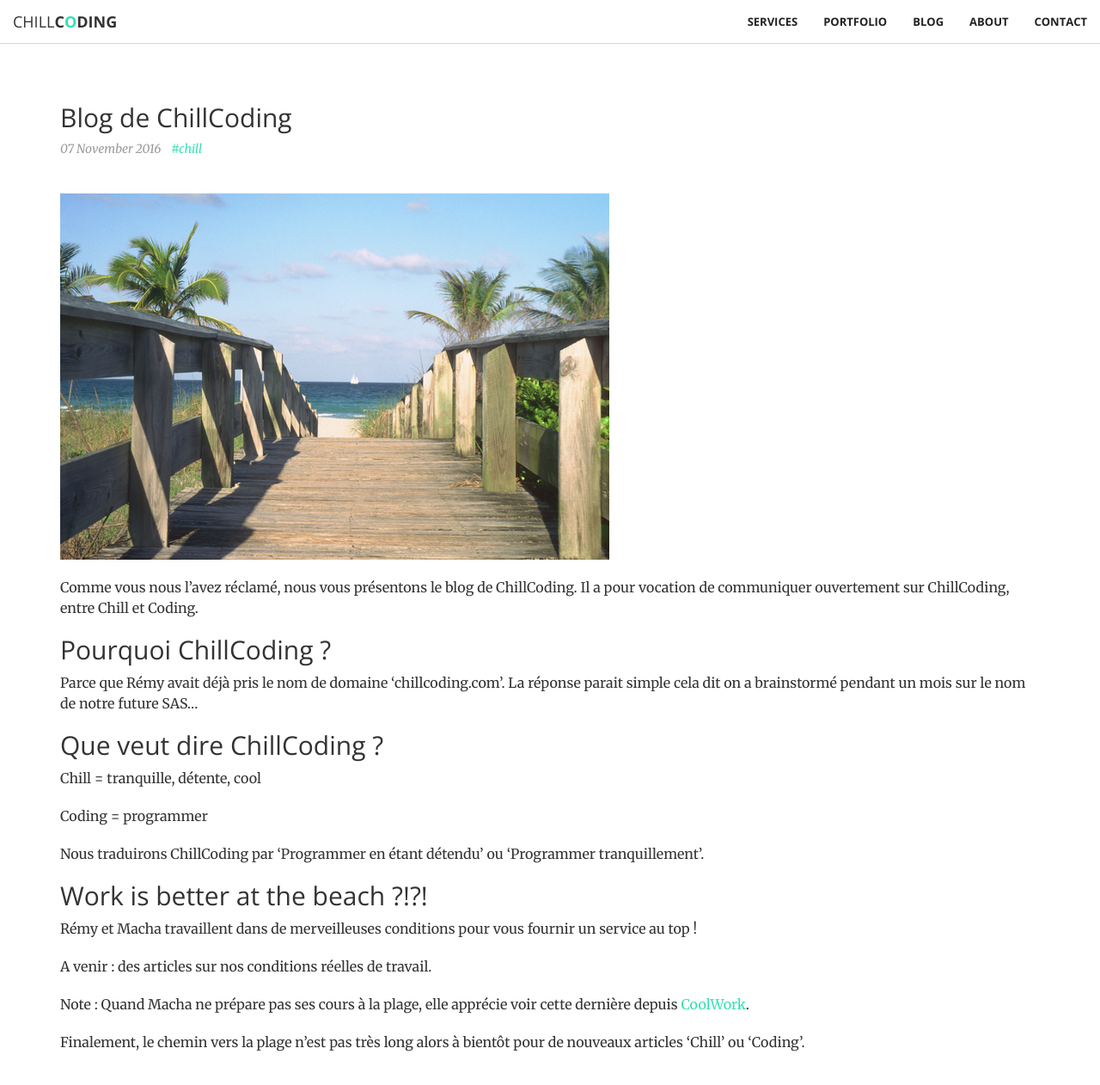
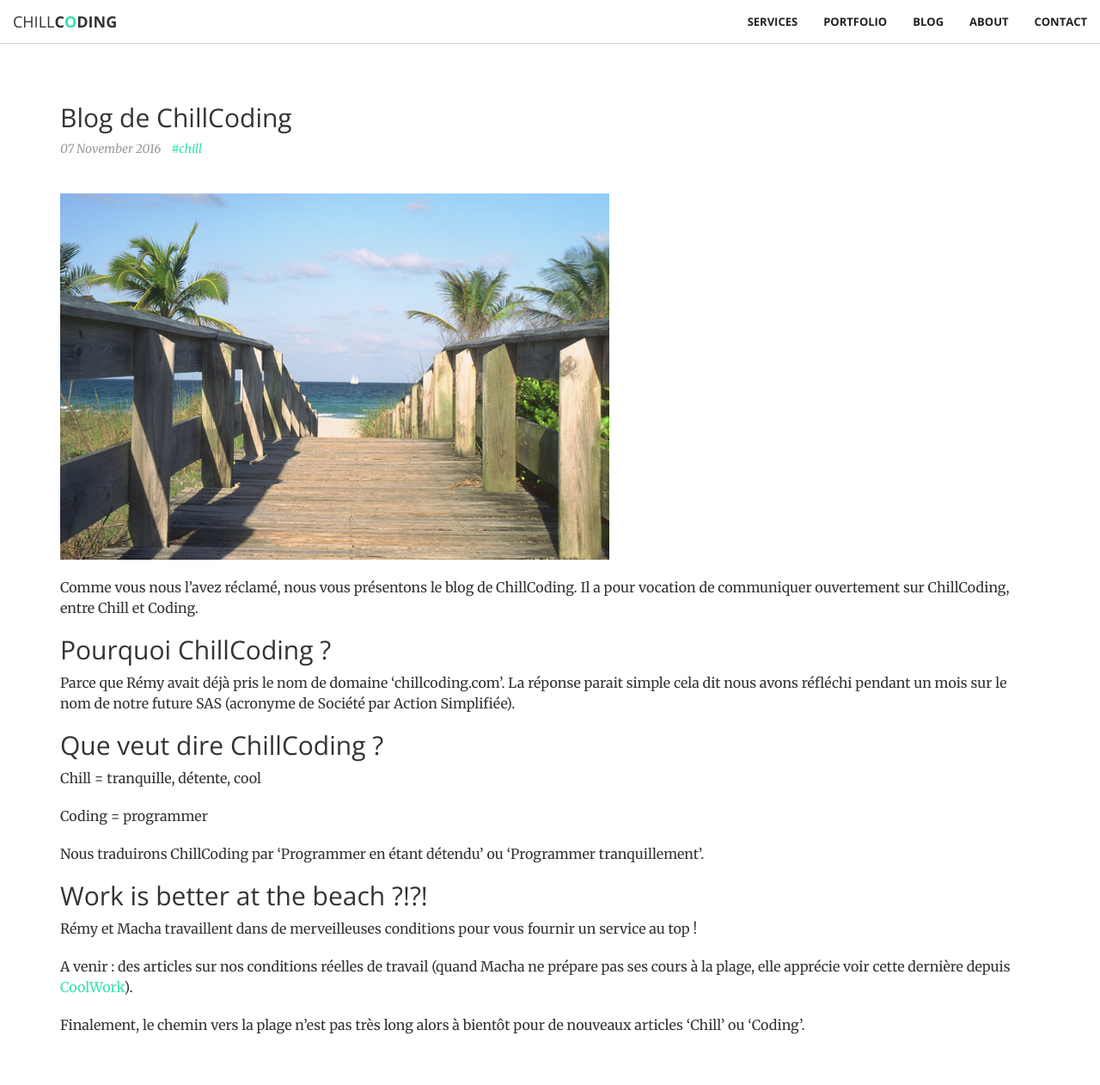
Before and after one commit to chillcoding-at-the-beach/chillcoding-at-the-beach-github.io, a Jekyll site: the page built from _posts/2016-11-7-chillcoding-blog.md, in a window 1280 px wide and 1344 px high. Shown: the top 1262 px of the window at 86% size. Built offline with Jekyll 4.4.1, drawn with Linux system fonts in a browser that asks for light colours; nearby versions of some CDN libraries.

Commit message:
little review

```diff
--- a/_posts/2016-11-7-chillcoding-blog.md
+++ b/_posts/2016-11-7-chillcoding-blog.md
@@ -11,8 +11,8 @@ a pour vocation de communiquer ouvertement sur ChillCoding, entre Chill et Codin
 ## Pourquoi ChillCoding ?
 
 Parce que Rémy avait déjà pris le nom de domaine 'chillcoding.com'.
-La réponse parait simple cela dit on a brainstormé pendant un mois sur le nom de
-notre future SAS...
+La réponse parait simple cela dit nous avons réfléchi pendant un mois sur le nom de
+notre future SAS (acronyme de Société par Action Simplifiée).
 
 ## Que veut dire ChillCoding ?
 
@@ -26,10 +26,9 @@ Nous traduirons ChillCoding par 'Programmer en étant détendu' ou 'Programmer t
 
 Rémy et Macha travaillent dans de merveilleuses conditions pour vous fournir un service au top !
 
-A venir : des articles sur nos conditions réelles de travail.
+A venir : des articles sur nos conditions réelles de travail (quand Macha ne prépare pas
+ses cours à la plage, elle apprécie voir cette dernière depuis <a href='http://www.coolwork.io/'>CoolWork</a>).
 
-Note : Quand Macha ne prépare pas ses cours à la plage, elle apprécie voir cette
-dernière depuis <a href='http://www.coolwork.io/'>CoolWork</a>.
 
 Finalement, le chemin vers la plage n'est pas très long alors à bientôt pour de
 nouveaux articles 'Chill' ou 'Coding'.
```
